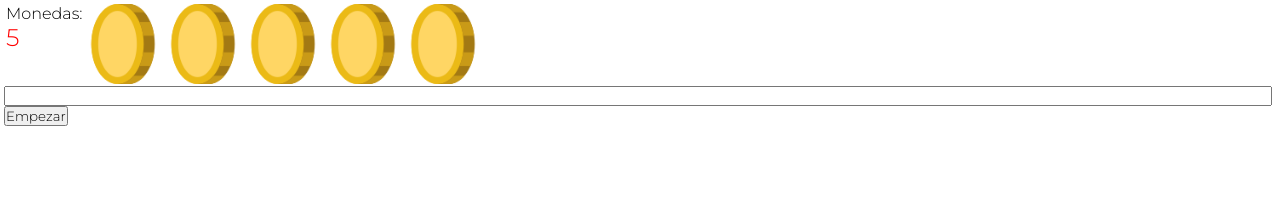
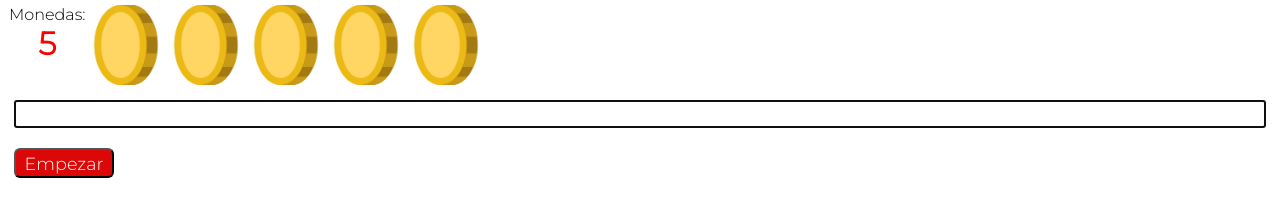
Before and after one commit to vixxxyg/practice7, a plain HTML site: page index.html in a window 1280 px wide. Drawn offline with Linux system fonts and the light colour scheme; a web font is replaced by a local one.

Commit message:
2nd commit

```diff
--- a/index.js
+++ b/index.js
@@ -6,6 +6,7 @@ let coincidencia = 0;
 function inicio() {
   document.querySelector(".boton").onclick = empezar;
   dibujarMonedas();
+  vaciar();
 }
 
 function empezar() {
@@ -14,6 +15,7 @@ function empezar() {
   if (valor >= 2 && valor <= 9) {
     crearCuadros();
   } else {
+    vaciar();
   }
 }
 
@@ -30,13 +32,15 @@ function crearCuadros() {
       );
   }
   if (coincidencia > 0) {
-    var mensaje = `Se ha producido ${coincidencia} coincidencias y has ganado ${coincidencia} monedas`;
+    var mensaje = `Se ha producido ${coincidencia} coincidencia${plural(coincidencia)} y has ganado ${coincidencia} moneda${plural(coincidencia)}`;
     monedas += coincidencia;
   } else {
     var mensaje = `No se ha producido ninguna coincidencia y has perdido ${valor} monedas`;
     monedas -= valor;
   }
+  document.querySelector(".informacion").innerHTML = mensaje;
   dibujarMonedas();
+  vaciar();
 }
 
 function comprobar(azar) {
@@ -50,8 +54,21 @@ function comprobar(azar) {
 
 function dibujarMonedas() {
   let m = document.querySelector(".monedas");
-  m.innerHTML = `<div>Monedas: <span class = "grande">${monedas}</span></div>`;
+  m.innerHTML = `<div class = "saldo">Monedas: <span class = "grande">${monedas}</span></div>`;
   for (let k = 0; k < monedas; k++) {
     m.insertAdjacentHTML("beforeend", `<img src = "img/coin.png">`);
   }
 }
+
+function vaciar() {
+  document.querySelector("#campo").value = "";
+  document.querySelector("#campo").focus();
+}
+
+function plural (cantidad) {
+  if (cantidad !=1){
+    return "s";
+  } else {
+    return "";
+  }
+};
--- a/styles.css
+++ b/styles.css
@@ -10,12 +10,28 @@ body {
 }
 
 input {
-  width: calc(100% - 4px);
+  width: calc(100% - 20px);
+  font-size: 1.2em;
+  margin: 10px;
 }
 
 img {
   width: 100%;
   vertical-align: top;
+}
+ button {
+  width: 100px;
+  height: 30px;
+  border-radius: 6px;
+  background-color: #dc0707;
+  font-size: 1.1em;
+  color: #ffffff;
+  cursor: pointer;
+  margin: 10px;
+ }
+
+span {
+  padding: 10px;
 }
 
 .contenido {
@@ -50,10 +66,16 @@ img {
 .monedas {
     display: flex;
     width: 80px;
-    margin: 2px ;
+    margin: 5px ;
+}
+
+.saldo {
+  align-items: center;
+  text-align: center;
 }
 
 .grande {
-    font-size: 1.5em;
+    font-size: 2em;
+    font-weight: bold;
     color: red;
 }
```
Also changed, not shown: index.html (+0 -81 lines).
